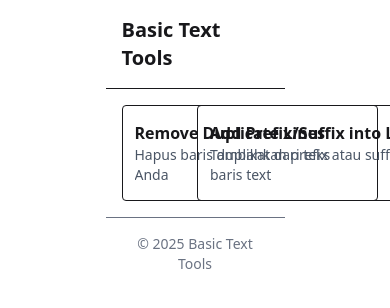
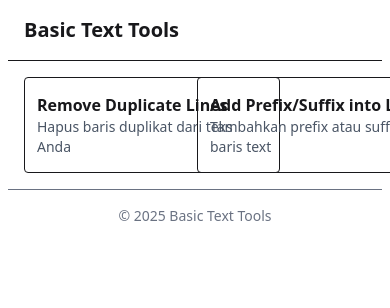
Before and after one commit to occaza/ttx, a SvelteKit app: page / in a window 390 px wide. Shown: the top 308 px of the page. Built offline with nearby package versions, Linux system fonts and the light colour scheme.

Commit message:
add basic features

```diff
--- a/src/routes/+layout.svelte
+++ b/src/routes/+layout.svelte
@@ -11,7 +11,7 @@
 	<link rel="icon" href={favicon} />
 </svelte:head>
 
-<div class="mx-auto max-w-1/2 px-2">
+<div class="mx-auto max-w-full px-2 md:max-w-1/2">
 	<Header />
 	<main class="container mx-auto p-4">
 		{@render children?.()}
```
